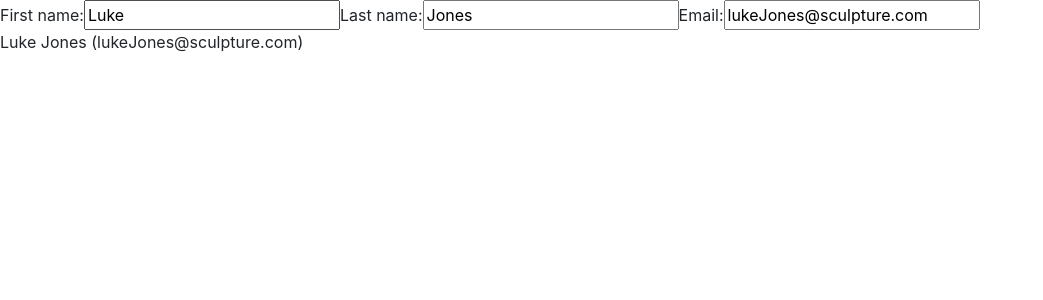
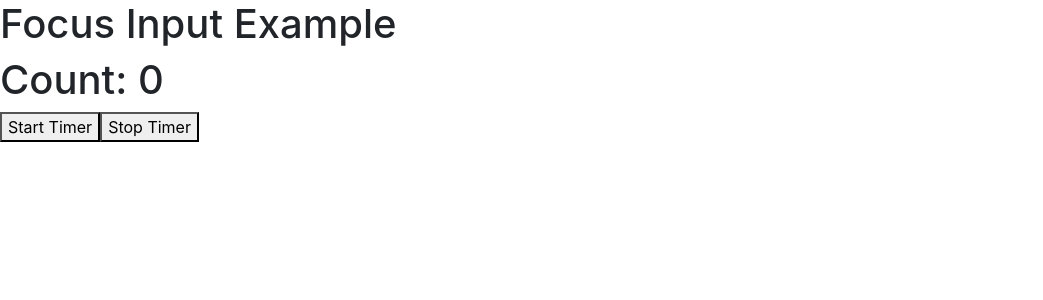
Before and after one commit to mlestrella843/React_Meta, a React (Create React App) app in the folder firstapp/: page / in a window 1280 px wide. Shown: the top 300 px of the page, without its empty margins (0-1043 px from the left). Built offline with nearby package versions, Linux system fonts and the light colour scheme.

Commit message:
useRef for Timer

```diff
--- a/firstapp/src/App.js
+++ b/firstapp/src/App.js
@@ -5,6 +5,7 @@
 This allows the styles defined in the `App.css` file to be applied to the components rendered in the
 `App` component. */
 // import './App.css';
+
 // import Nav from "./components/Nav";
 // import Header from './components/Header';
 // import Main from './components/Main';
@@ -44,8 +45,10 @@ This allows the styles defined in the `App.css` file to be applied to the compon
 
 // import {InputComponent} from './components/working_hooks/UserType'
 
-import {RegisterForm} from './components/working_hooks/UserForm'
+// import {RegisterForm} from './components/working_hooks/UserForm'
 
+// import {TextInputWithFocusButton} from './components/working_hooks/UseRef_hook'
+import {TimerComponent} from './components/working_hooks/UseRef2Hook'
 
 function App() {
     // return <ParentComponent />
@@ -162,15 +165,14 @@ function App() {
 
 //* Hooks useState
 
-    return (
-    <div>
-        {/* <UseStateHook /> */}
-        {/* <InputComponent /> */}
-        <RegisterForm />
-    </div>
-    )
+    // return (
+    // <div>
+    //     {/* <UseStateHook /> */}
+    //     {/* <InputComponent /> */}
+    //     {/* <RegisterForm /> */}
 
-
+    // </div>
+    // )
 
 //* Hooks useEffect
 // return (
@@ -182,5 +184,15 @@ function App() {
 //* Hooks useContext
 
 
+
+
+//* useRef
+return (
+    <div>
+      <h1>Focus Input Example</h1>
+      {/* <TextInputWithFocusButton /> */}
+      <TimerComponent />
+    </div>
+  );
 }
 export default App;
--- /dev/null
+++ b/firstapp/src/components/working_hooks/UseRef2Hook.js
@@ -0,0 +1,24 @@
+import React, { useRef, useState } from 'react';
+
+export function TimerComponent() {
+  const [count, setCount] = useState(0);
+  const timerRef = useRef(null);
+
+  const startTimer = () => {
+    timerRef.current = setInterval(() => {
+      setCount(prevCount => prevCount + 1);
+    }, 1000);
+  };
+
+  const stopTimer = () => {
+    clearInterval(timerRef.current);
+  };
+
+  return (
+    <div>
+      <h1>Count: {count}</h1>
+      <button onClick={startTimer}>Start Timer</button>
+      <button onClick={stopTimer}>Stop Timer</button>
+    </div>
+  );
+}
--- /dev/null
+++ b/firstapp/src/components/working_hooks/UseRef_hook.js
@@ -0,0 +1,15 @@
+import React, {useRef} from 'react'
+
+export function TextInputWithFocusButton() {
+    const inputEl = useRef(null);
+    const onButtonClick = () => {
+      // `current` points to the mounted text input element
+      inputEl.current.focus();
+    };
+    return (
+      <>
+        <input ref={inputEl} type="text" />
+        <button onClick={onButtonClick}>Focus the input</button>
+      </>
+    );
+  }
```
